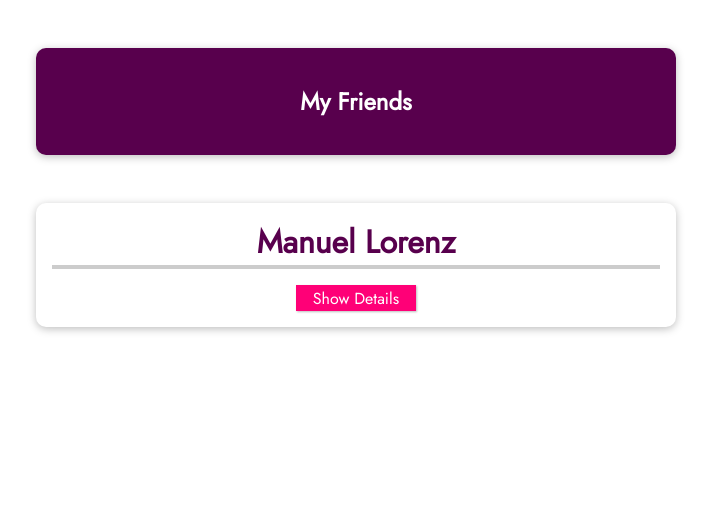
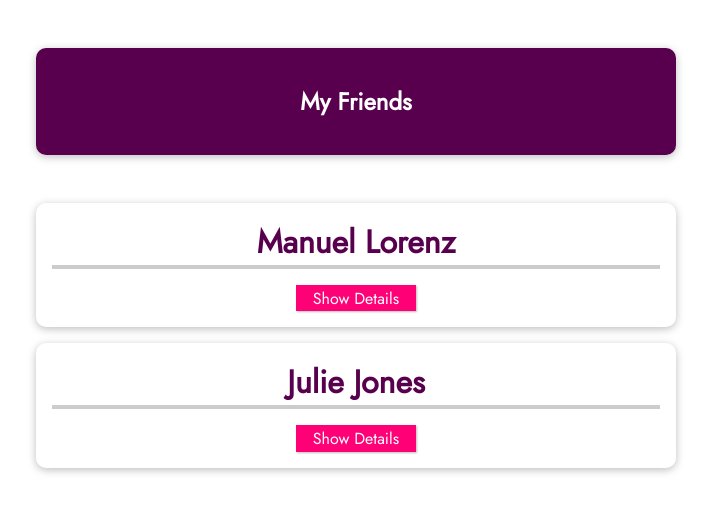
Before and after one commit to yozdil/learning-vue, a Vue app in the folder 04-vue-project/: page / in a window 1280 px wide. Shown: the top 512 px of the page, without its empty margins (284-995 px from the left). Built offline with nearby package versions, Linux system fonts and the light colour scheme.

Commit message:
use props to pass data

```diff
--- a/04-vue-project/src/App.vue
+++ b/04-vue-project/src/App.vue
@@ -4,7 +4,18 @@
       <h1>My Friends</h1>
     </header>
     <ul>
-      <friend-contact> </friend-contact>
+      <friend-contact
+        name="Manuel Lorenz"
+        phone-number="01234567890"
+        email-adress="manuel@localhost.com"
+      >
+      </friend-contact>
+      <friend-contact
+        name="Julie Jones"
+        phone-number="07894567890"
+        email-adress="juju@localhost.com"
+      >
+      </friend-contact>
     </ul>
   </section>
 </template>
@@ -33,7 +44,7 @@ export default {
 </script>
 
 <style>
-@import url('https://fonts.googleapis.com/css2?family=Jost&display=swap');
+@import url("https://fonts.googleapis.com/css2?family=Jost&display=swap");
 
 * {
   box-sizing: border-box;
--- a/04-vue-project/src/components/FriendContact.vue
+++ b/04-vue-project/src/components/FriendContact.vue
@@ -1,18 +1,19 @@
 <template>
   <li>
-    <h2>{{ friend.name }}</h2>
+    <h2>{{ name }}</h2>
     <button @click="toggleDetails">
       {{ detailsAreVisible ? "Hide Details" : "Show Details" }}
     </button>
     <ul v-if="detailsAreVisible">
-      <li><strong>Phone:</strong>{{ friend.phone }}</li>
-      <li><strong>Email:</strong>{{ friend.email }}</li>
+      <li><strong>Phone:</strong>{{ phoneNumber }}</li>
+      <li><strong>Email:</strong>{{ emailAdress }}</li>
     </ul>
   </li>
 </template>
 
 <script>
 export default {
+  props: ["name", "phoneNumber", "emailAdress"],
   data() {
     return {
       detailsAreVisible: false,
```
